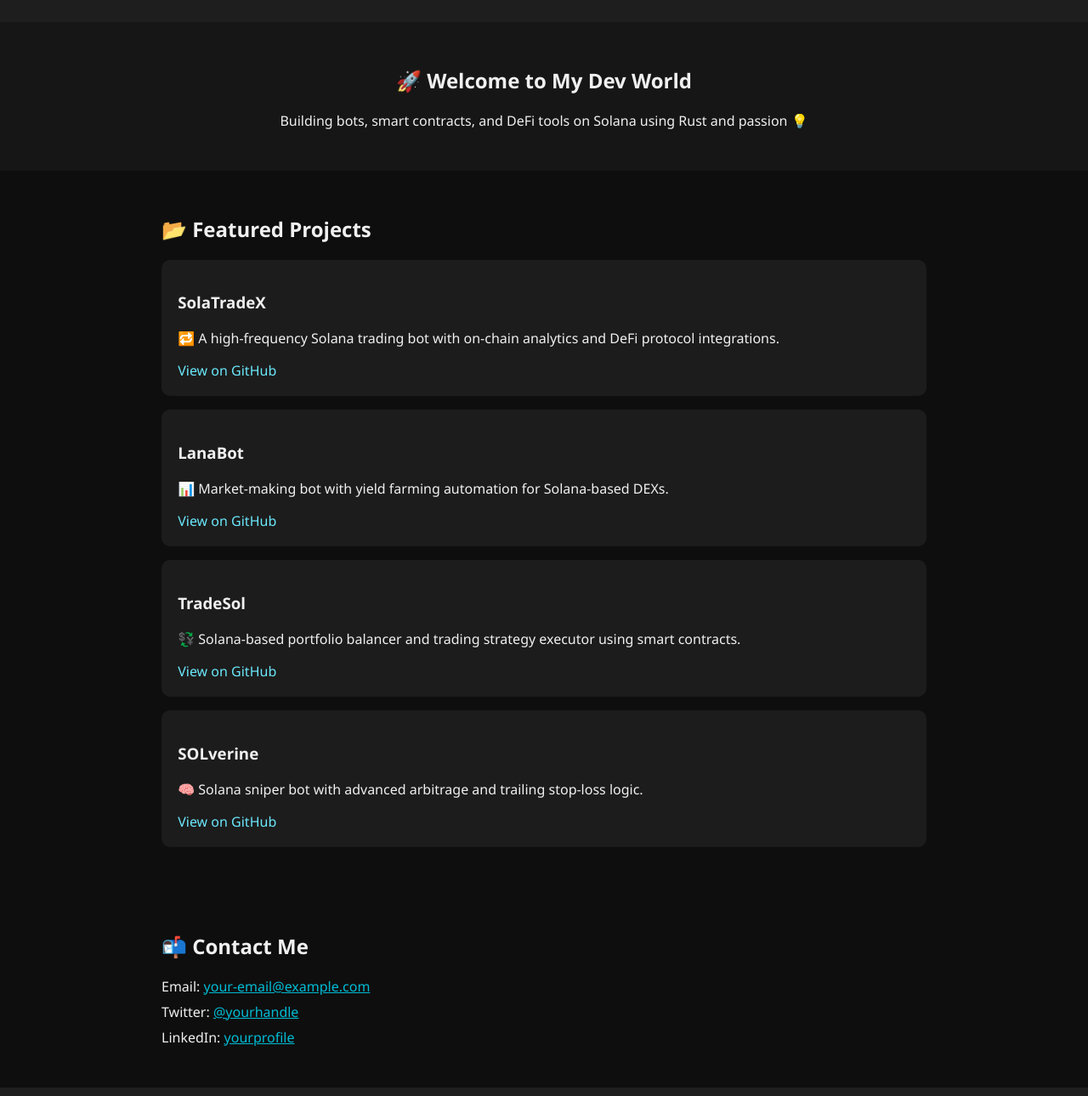
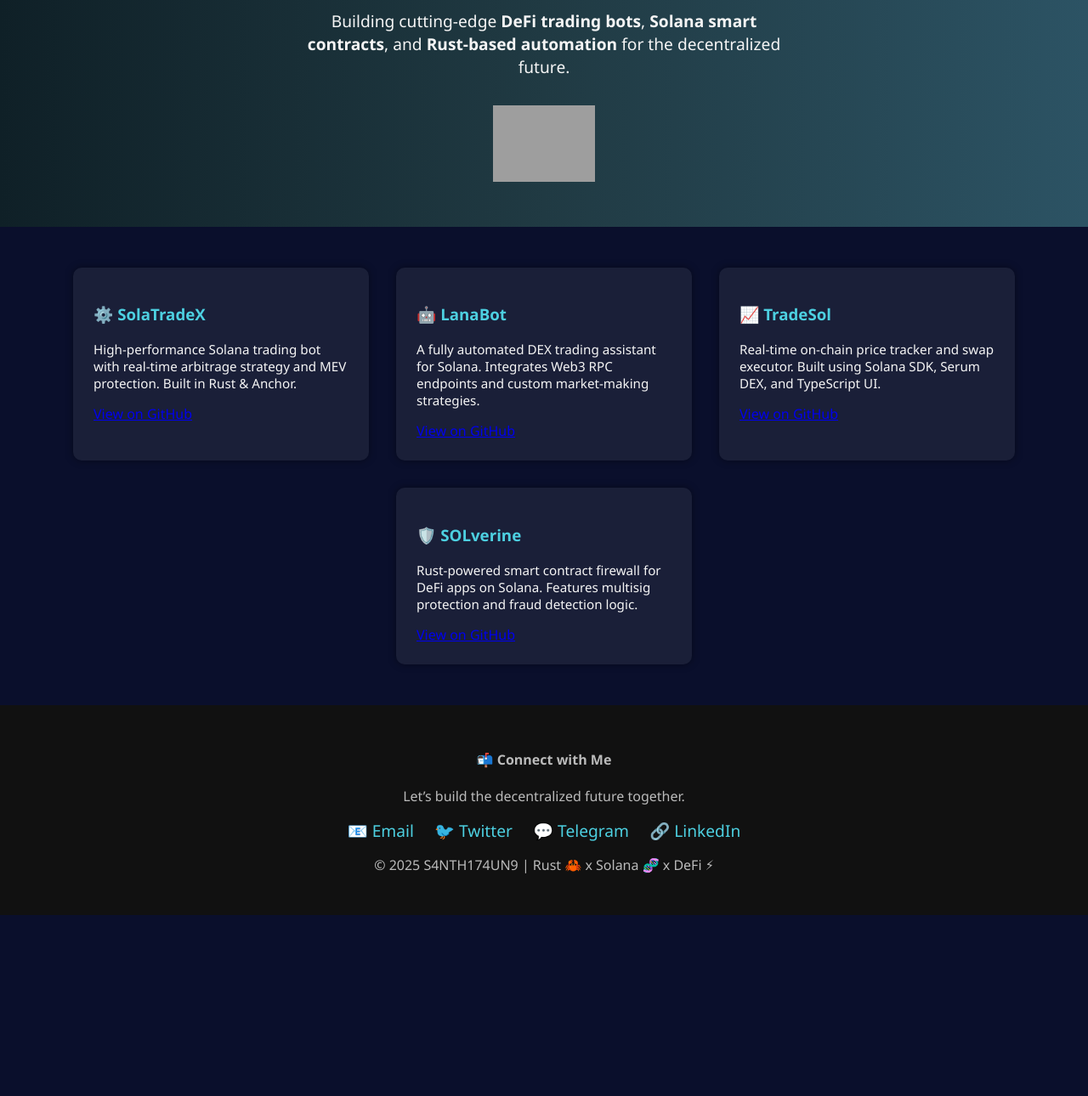
Before and after one commit to S4NTH174UN9/S4NTH174UN9.github.io, a plain HTML site: page index.html in a window 1280 px wide. Shown: the part 146-1436 px from the top of the page at 85% size. After the commit the page ends 1223 px from the top, so only its background shows below. Drawn offline with Linux system fonts and the light colour scheme; grey boxes are pictures that could not be loaded.

Commit message:
more update

```diff
--- a/index.html
+++ b/index.html
@@ -3,55 +3,117 @@
 <head>
   <meta charset="UTF-8" />
   <meta name="viewport" content="width=device-width, initial-scale=1.0" />
-  <title>S4NTH174UN9 – Solana Developer Portfolio</title>
-  <link rel="stylesheet" href="style.css" />
+  <meta name="description" content="Explore powerful Solana-based trading bots and DeFi smart contract projects developed with Rust and Web3 by S4NTH174UN9." />
+  <meta name="keywords" content="Solana, Rust, Trading Bot, Smart Contracts, DeFi, Web3, Crypto Automation, GitHub Portfolio, Blockchain Developer" />
+  <meta name="author" content="S4NTH174UN9" />
+  <title>Solana Web3 Developer Portfolio | S4NTH174UN9</title>
+  <style>
+    body {
+      font-family: 'Segoe UI', Tahoma, Geneva, Verdana, sans-serif;
+      margin: 0;
+      padding: 0;
+      background: #0a0f2c;
+      color: #f5f5f5;
+    }
+    header {
+      background: linear-gradient(90deg, #0f2027, #203a43, #2c5364);
+      text-align: center;
+      padding: 3rem 1rem;
+    }
+    header h1 {
+      font-size: 2.5rem;
+    }
+    header p {
+      font-size: 1.2rem;
+      max-width: 600px;
+      margin: 1rem auto;
+    }
+    .projects {
+      display: flex;
+      flex-wrap: wrap;
+      justify-content: center;
+      gap: 2rem;
+      padding: 3rem 1rem;
+    }
+    .card {
+      background: #1a1f38;
+      border-radius: 10px;
+      width: 300px;
+      padding: 1.5rem;
+      box-shadow: 0 0 10px rgba(0,0,0,0.4);
+      transition: 0.3s;
+    }
+    .card:hover {
+      transform: scale(1.03);
+    }
+    .card h3 {
+      color: #4dd0e1;
+    }
+    .card p {
+      font-size: 0.95rem;
+    }
+    footer {
+      background: #111;
+      padding: 2rem 1rem;
+      text-align: center;
+      color: #bbb;
+    }
+    .socials a {
+      color: #4dd0e1;
+      margin: 0 10px;
+      text-decoration: none;
+      font-size: 1.2rem;
+    }
+    .hero-animation {
+      margin-top: 2rem;
+    }
+  </style>
 </head>
 <body>
   <header>
-    <h1>👨‍💻 S4NTH174UN9</h1>
-    <p>Solana Developer | Rust Coder | Web3 Enthusiast</p>
+    <h1>👨‍💻 S4NTH174UN9 — Solana & Web3 Builder</h1>
+    <p>Building cutting-edge <strong>DeFi trading bots</strong>, <strong>Solana smart contracts</strong>, and <strong>Rust-based automation</strong> for the decentralized future.</p>
+    <div class="hero-animation">
+      <img src="https://media.giphy.com/media/Ll22OhMLAlVDb8UQWe/giphy.gif" alt="Trading Bot Animation" width="120" />
+    </div>
   </header>
 
-  <section class="hero">
-    <h2>🚀 Welcome to My Dev World</h2>
-    <p>Building bots, smart contracts, and DeFi tools on Solana using Rust and passion 💡</p>
-  </section>
-
   <section class="projects">
-    <h2>📂 Featured Projects</h2>
-    <div class="project-card">
-      <h3>SolaTradeX</h3>
-      <p>🔁 A high-frequency Solana trading bot with on-chain analytics and DeFi protocol integrations.</p>
+    <div class="card">
+      <h3>⚙️ SolaTradeX</h3>
+      <p>High-performance Solana trading bot with real-time arbitrage strategy and MEV protection. Built in Rust & Anchor.</p>
       <a href="https://github.com/S4NTH174UN9/SolaTradeX" target="_blank">View on GitHub</a>
     </div>
-    <div class="project-card">
-      <h3>LanaBot</h3>
-      <p>📊 Market-making bot with yield farming automation for Solana-based DEXs.</p>
+
+    <div class="card">
+      <h3>🤖 LanaBot</h3>
+      <p>A fully automated DEX trading assistant for Solana. Integrates Web3 RPC endpoints and custom market-making strategies.</p>
       <a href="https://github.com/S4NTH174UN9/LanaBot" target="_blank">View on GitHub</a>
     </div>
-    <div class="project-card">
-      <h3>TradeSol</h3>
-      <p>💱 Solana-based portfolio balancer and trading strategy executor using smart contracts.</p>
+
+    <div class="card">
+      <h3>📈 TradeSol</h3>
+      <p>Real-time on-chain price tracker and swap executor. Built using Solana SDK, Serum DEX, and TypeScript UI.</p>
       <a href="https://github.com/S4NTH174UN9/TradeSol" target="_blank">View on GitHub</a>
     </div>
-    <div class="project-card">
-      <h3>SOLverine</h3>
-      <p>🧠 Solana sniper bot with advanced arbitrage and trailing stop-loss logic.</p>
+
+    <div class="card">
+      <h3>🛡️ SOLverine</h3>
+      <p>Rust-powered smart contract firewall for DeFi apps on Solana. Features multisig protection and fraud detection logic.</p>
       <a href="https://github.com/S4NTH174UN9/SOLverine" target="_blank">View on GitHub</a>
     </div>
   </section>
 
-  <section class="contact">
-    <h2>📬 Contact Me</h2>
-    <ul>
-      <li>Email: <a href="mailto:your-email@example.com">your-email@example.com</a></li>
-      <li>Twitter: <a href="https://twitter.com/yourhandle">@yourhandle</a></li>
-      <li>LinkedIn: <a href="https://linkedin.com/in/yourprofile">yourprofile</a></li>
-    </ul>
-  </section>
-
   <footer>
-    <p>⚡ Built with 💙 for Web3 – Solana, Rust, and endless coffee.</p>
+    <h4>📬 Connect with Me</h4>
+    <p>Let’s build the decentralized future together.</p>
+    <div class="socials">
+      <a href="mailto:youremail@example.com">📧 Email</a>
+      <a href="https://twitter.com/YOUR_TWITTER" target="_blank">🐦 Twitter</a>
+      <a href="https://t.me/YOUR_TELEGRAM" target="_blank">💬 Telegram</a>
+      <a href="https://linkedin.com/in/YOUR_LINKEDIN" target="_blank">🔗 LinkedIn</a>
+    </div>
+    <p>© 2025 S4NTH174UN9 | Rust 🦀 x Solana 🧬 x DeFi ⚡</p>
   </footer>
 </body>
 </html>
```
